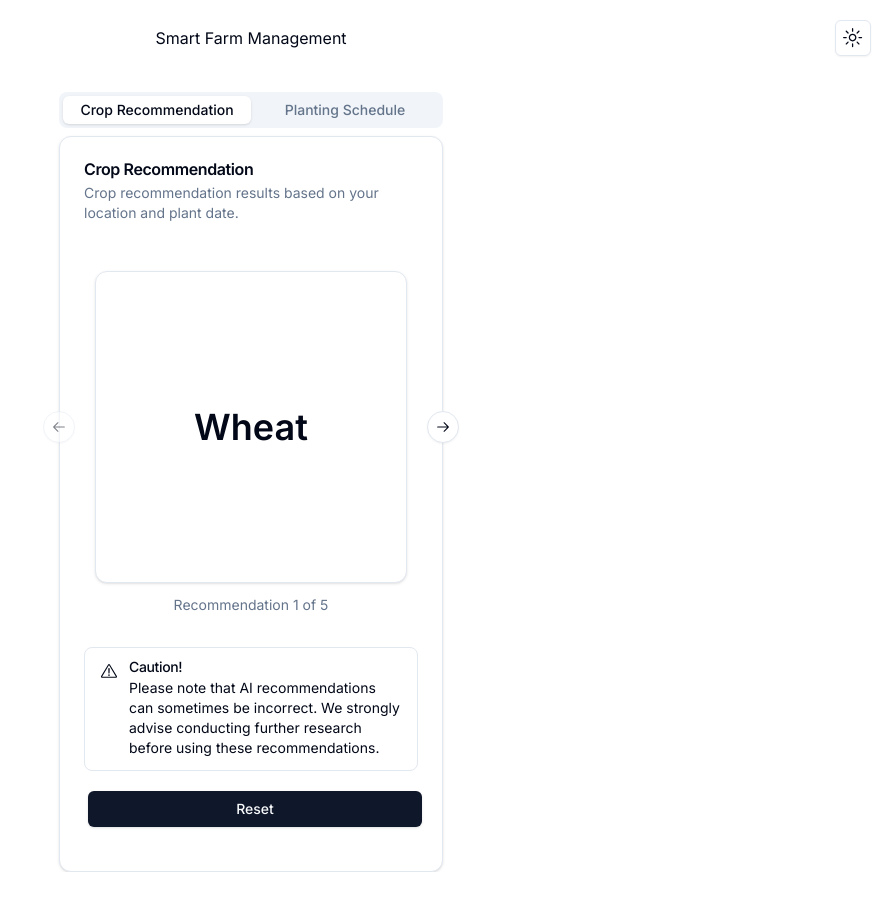
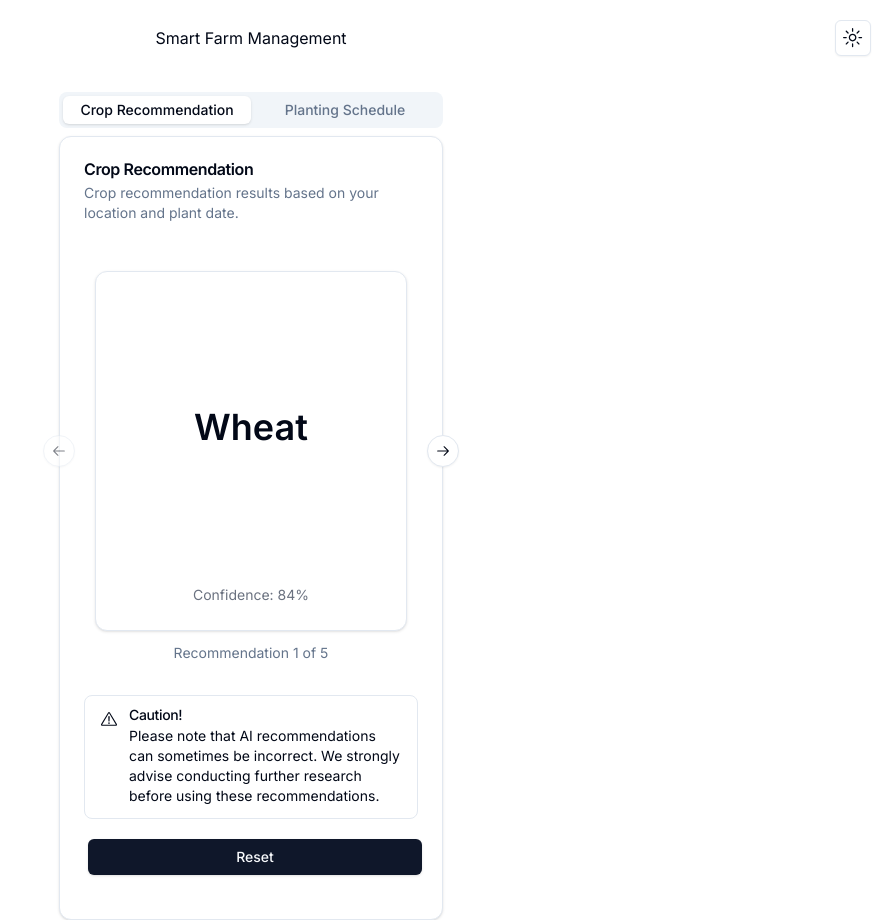
Before and after one commit to unpervertedkid/smart-farm-frontend, a Next.js app: page / in a window 1280 px wide. Both pictures are taken after a click on the button "Get Recommendation". Shown: the whole page, without its empty margins (389-1280 px from the left). Before the commit the page ends 872 px from the top, so only its background shows below. Built offline with nearby package versions, Linux system fonts and the light colour scheme.

Commit message:
feat: Add confidence to crop recommendation card

```diff
--- a/components/ui/crop-carousel.tsx
+++ b/components/ui/crop-carousel.tsx
@@ -1,5 +1,5 @@
 import * as React from "react";
-import { Card, CardContent } from "@/components/ui/card";
+import { Card, CardContent, CardFooter } from "@/components/ui/card";
 import { Carousel, CarouselContent, CarouselItem, CarouselNext, CarouselPrevious, CarouselApi } from "@/components/ui/carousel";
 
 export default function CropCarousel({ crops }: { crops: string[] }) {
@@ -24,17 +24,27 @@ export default function CropCarousel({ crops }: { crops: string[] }) {
         <div className="flex flex-col items-center pt-5">
             <Carousel setApi={setApi} className="w-full max-w-xs">
                 <CarouselContent>
-                    {crops.map((crop, index) => (
+                    {crops.map((crop, index) => {
+                        // Generate a random confidence level between 50 and 100
+                        const confidence = Math.floor(Math.random() * (100 - 50 + 1)) + 50;
+
+                        return (
                             <CarouselItem key={index}>
                                 <div className="p-1">
                                     <Card>
                                         <CardContent className="flex aspect-square items-center justify-center p-6">
                                             <span className="text-4xl font-semibold">{crop}</span>
                                         </CardContent>
+                                        <CardFooter className="flex justify-center">
+                                                <div className="">
+                                                <span className="text-sm text-gray-500">Confidence: {confidence}%</span> {/* Display the confidence level */}
+                                                </div>
+                                        </CardFooter>
                                     </Card>
                                 </div>
                             </CarouselItem>
-                    ))}
+                        );
+                    })}
                 </CarouselContent>
                 <CarouselPrevious />
                 <CarouselNext />
```
Lines whose indentation alone changed are shown as unchanged.
